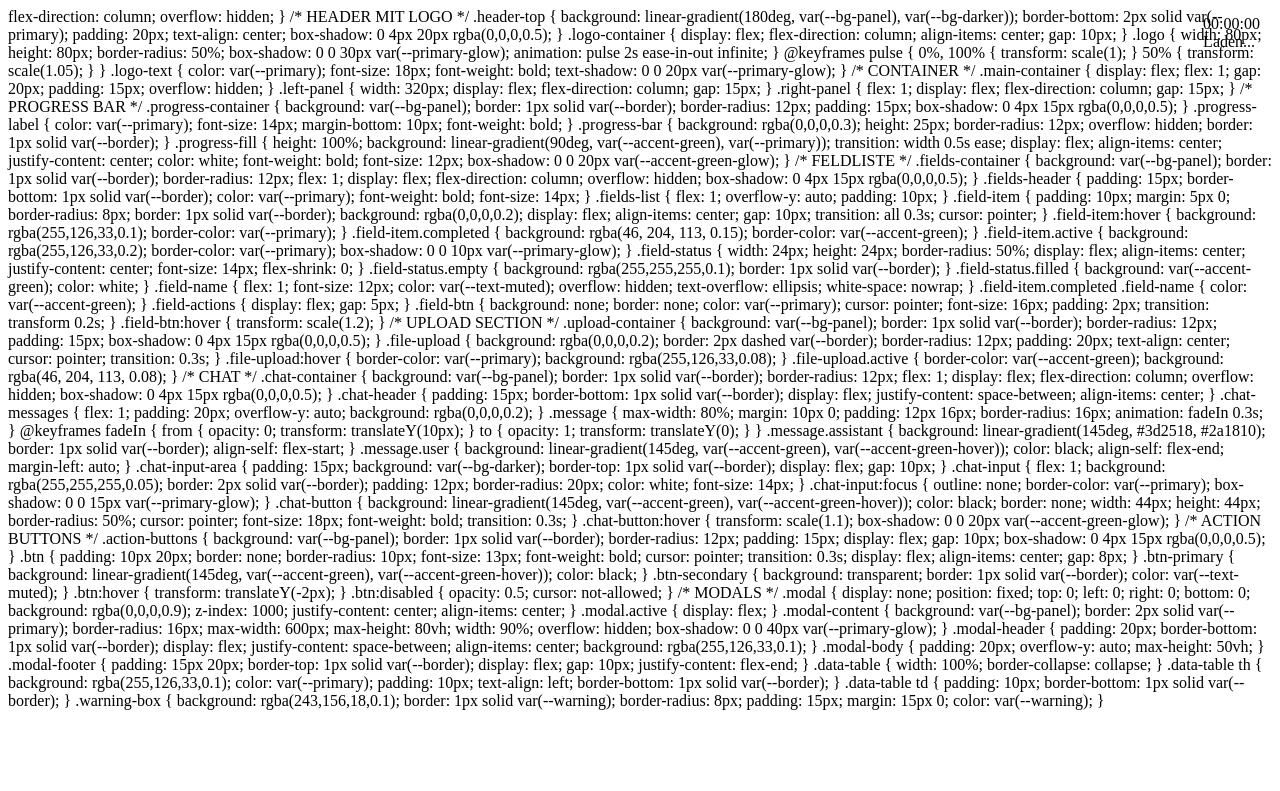
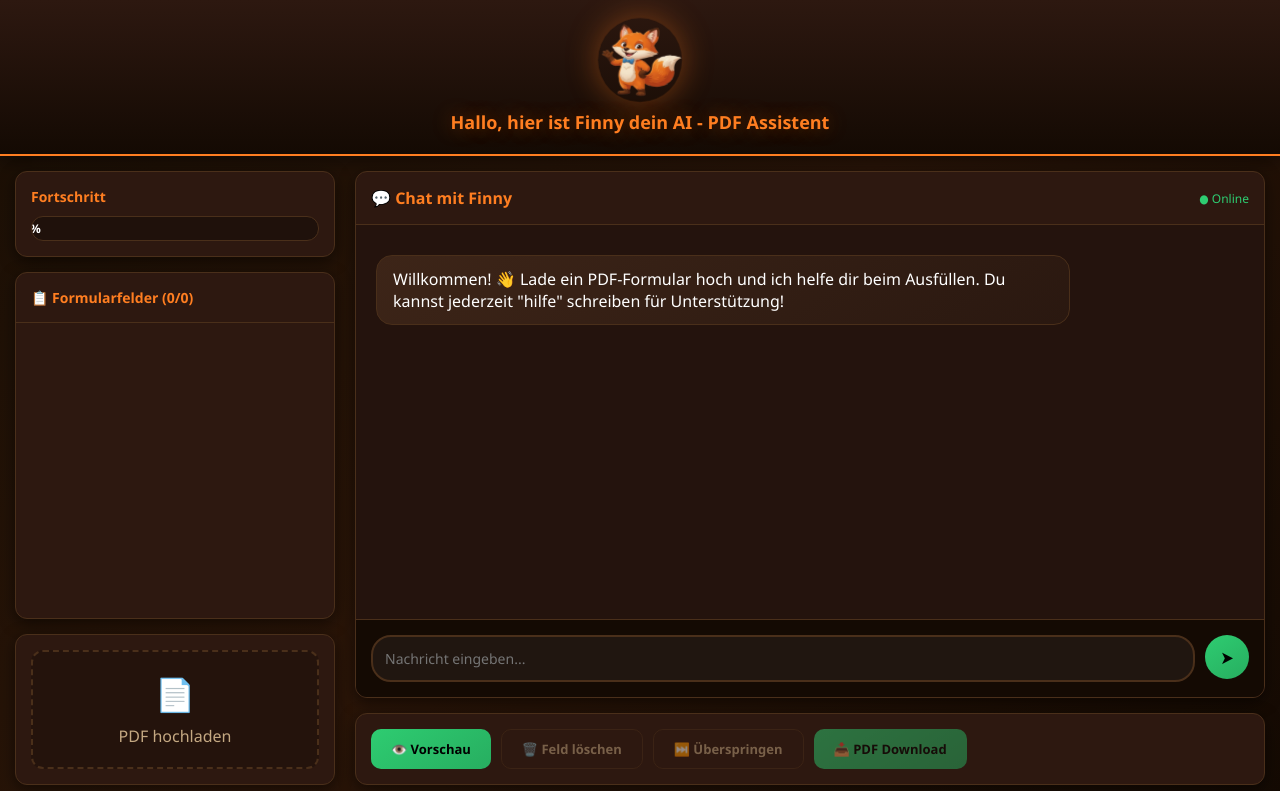
Before and after one commit to finnyaifox/Finny2, a website: page FInny2/public/index.html in a window 1280 px wide. Shown: the top 791 px of the page. Drawn offline with Linux system fonts and the light colour scheme.

Commit message:
Update index.html

```diff
--- a/FInny2/public/index.html
+++ b/FInny2/public/index.html
@@ -1,11 +1,40 @@
-    <!-- ANIMIERTE LIVE-UHR -->
-    <div class="live-clock" style="position: fixed; top: 15px; right: 20px; z-index: 1000;">
-        <div class="clock-icon"></div>
-        <div class="clock-display">
-            <div class="clock-time" id="clockTime">00:00:00</div>
-            <div class="clock-date" id="clockDate">Laden...</div>
-        </div>
-    </div>            flex-direction: column;
+<!DOCTYPE html>
+<html lang="de">
+<head>
+    <meta charset="UTF-8">
+    <meta name="viewport" content="width=device-width, initial-scale=1.0">
+    <title>Finny - AI PDF Assistent</title>
+    <style>
+        :root {
+            --bg-dark: #1a0f05;
+            --bg-panel: #2d1810;
+            --bg-darker: #140a03;
+            --primary: #ff7e21;
+            --primary-hover: #ff9f5a;
+            --primary-glow: rgba(255, 126, 33, 0.4);
+            --accent-green: #2ecc71;
+            --accent-green-hover: #27ae60;
+            --accent-green-glow: rgba(46, 204, 113, 0.3);
+            --text-main: #ffffff;
+            --text-muted: #c4a882;
+            --border: #4a2f1a;
+            --success: #2ecc71;
+            --warning: #f39c12;
+        }
+
+        * {
+            margin: 0;
+            padding: 0;
+            box-sizing: border-box;
+            font-family: 'Segoe UI', Tahoma, Geneva, Verdana, sans-serif;
+        }
+
+        body {
+            background: linear-gradient(135deg, var(--bg-dark) 0%, #2a1508 50%, var(--bg-darker) 100%);
+            color: var(--text-main);
+            height: 100vh;
+            display: flex;
+            flex-direction: column;
             overflow: hidden;
         }
 
```
